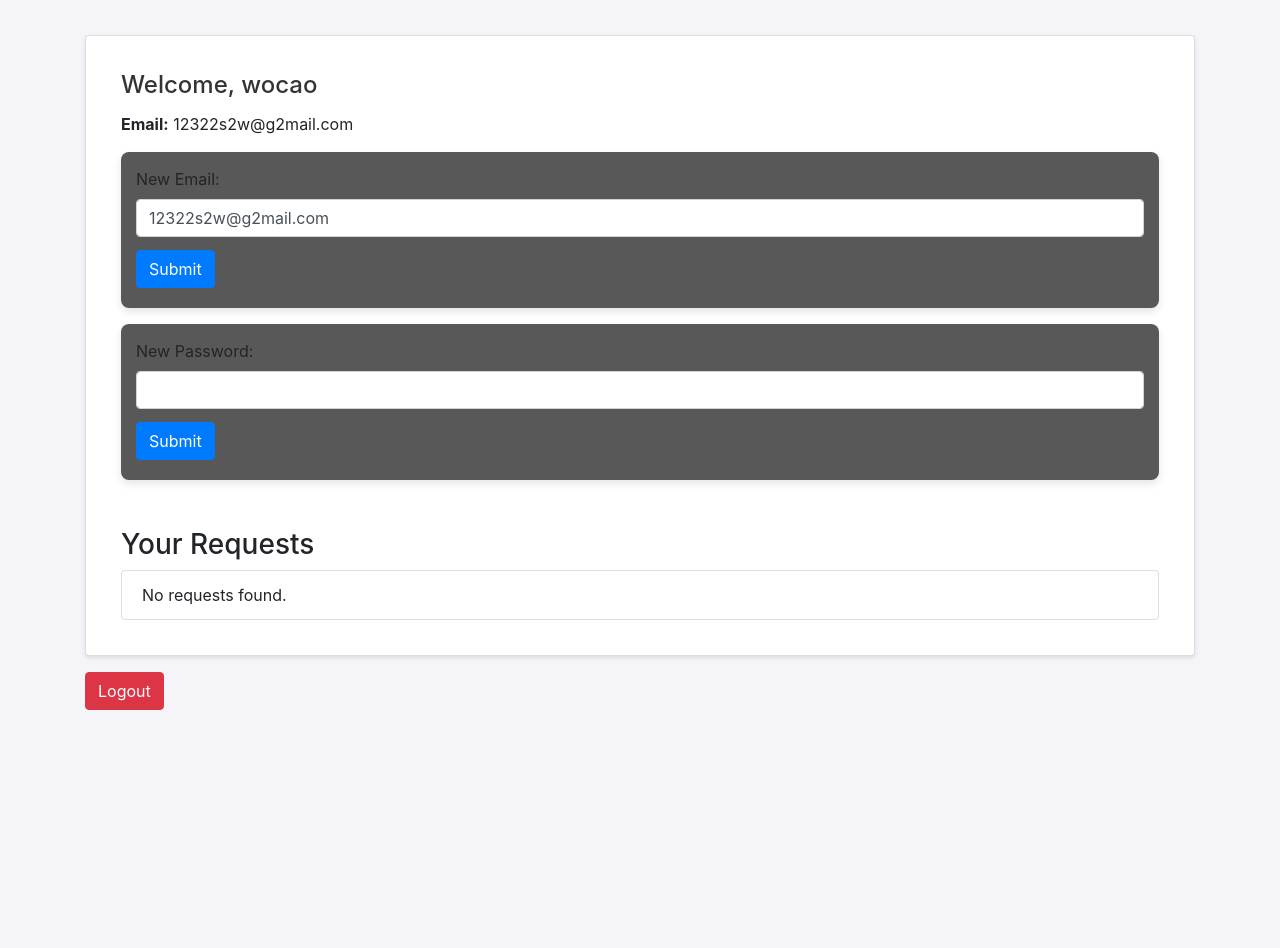
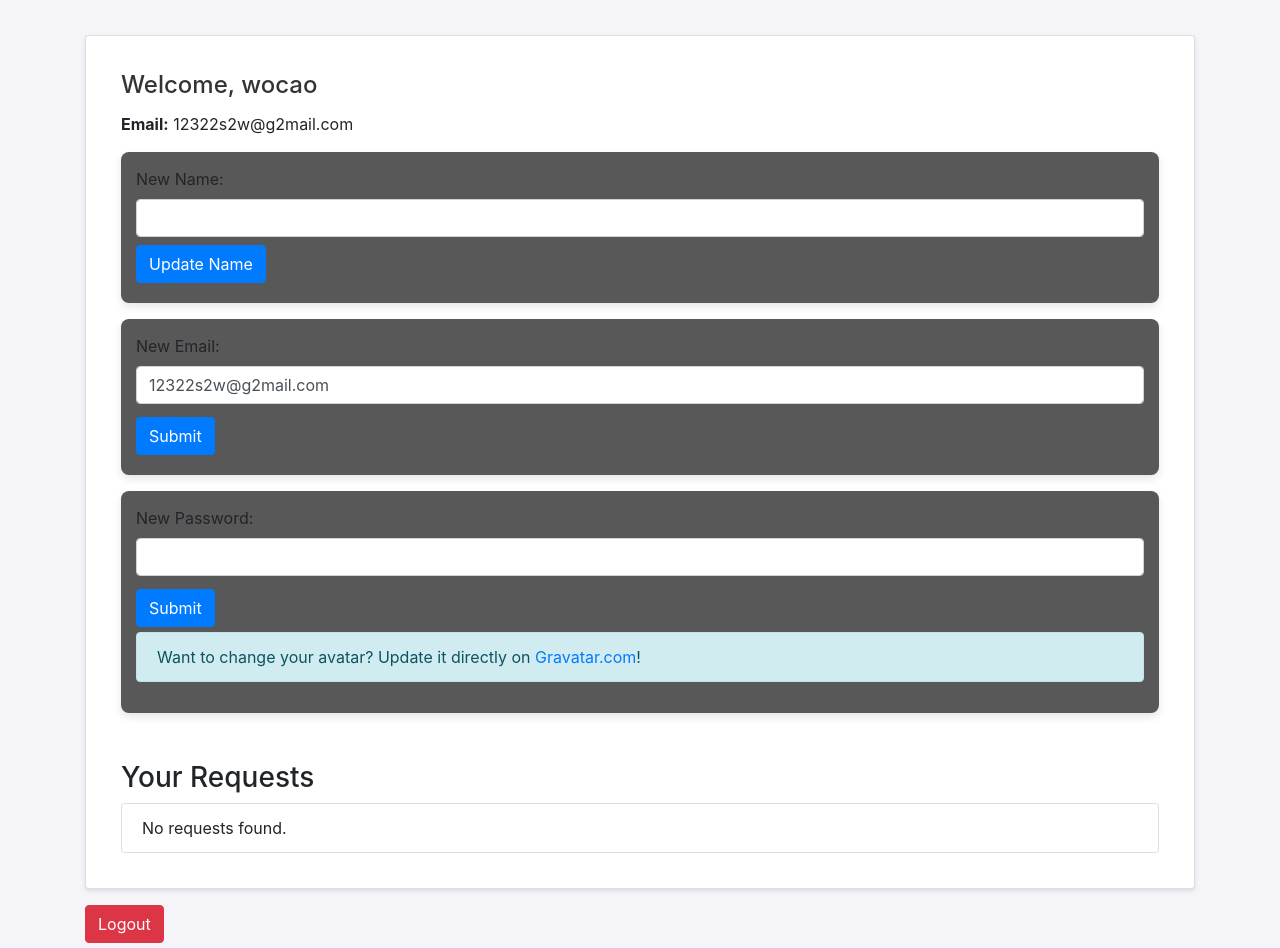
Before and after one commit to sjy9999/Group_project, a Flask app: page /dashboard/ in a window 1280 px wide. Shown: the part 241-1189 px from the top of the page. Before the commit the page ends 951 px from the top, so only its background shows below. Run offline with Flask 3, Linux system fonts and the light colour scheme; a user stored in the database is signed in; data comes from the database, SQL or seed files in the repository; both versions use the stored data as it was after the commit; some libraries are stand-ins or nearby versions.

Commit message:
Updated user avatar, username, and password handling functionalities.

```diff
--- a/app.py
+++ b/app.py
@@ -52,6 +52,7 @@ def register():
             username = request.form['name']
             password = request.form['password']
             email = request.form['email']
+
             with sqlite3.connect("database.db") as con:
                 cur = con.cursor()
                 cur.execute("INSERT INTO users (name, password, email) VALUES (?, ?, ?)", (username, password, email))
@@ -94,10 +95,14 @@ def login():
                     session['loggedin'] = True
                     session['username'] = user['name']
                     session['email'] = user['email']
+                    # 登录成功后   保存   测试
+
+                    current_user_avatar = generate_gravatar_url(user['email'], size=128)
+                    session['avatar_url'] = current_user_avatar  # Store in session for use throughout the session
+
+                    # login   登录成功
                     msg = '登录成功！'
-                    # 登录成功后   保存   测试
-                    session['username'] = username  # 假设这是登录视图函数中的代码
-                    # login   登录成功
+
                     return render_template('main.html', msg=msg)
                     # return redirect(url_for('main'))
                 else:
@@ -112,6 +117,13 @@ def login():
     return redirect(url_for('login'))
 
 
+def get_posts_with_avatars():
+    posts = get_all_posts()  # Your function to fetch posts
+    for post in posts:
+        post['user_avatar'] = generate_gravatar_url(post['user_email'], size=64)
+        for reply in post['replies']:
+            reply['user_avatar'] = generate_gravatar_url(reply['user_email'], size=48)
+    return posts
 
 
 
@@ -160,12 +172,14 @@ def update_password():
 
 
 import hashlib
+import time
 
 def generate_gravatar_url(email, size=80):
-    """Generate a Gravatar URL from an email."""
+    """Generate a Gravatar URL from an email with cache busting."""
     email = email.lower().encode('utf-8')  # Ensure the email is in lowercase and encoded to bytes
     gravatar_id = hashlib.md5(email).hexdigest()
-    return f"https://www.gravatar.com/avatar/{gravatar_id}?d=identicon&s={size}"
+    timestamp = int(time.time())  # Current time as a cache buster
+    return f"https://www.gravatar.com/avatar/{gravatar_id}?s={size}&d=identicon&r=g&{timestamp}"
 
 @app.route('/dashboard/')
 def dashboard():
@@ -250,9 +264,77 @@ def delete_request(request_id):
 
     return redirect(url_for('dashboard'))
 
+@app.route('/update_name', methods=['POST'])
+def update_name():
+    # Check if the user is logged in
+    if 'loggedin' in session:
+        new_name = request.form['name']  # Get the new name from form data
+        try:
+            # Establish a database connection
+            with sqlite3.connect("database.db") as con:
+                cur = con.cursor()
+                # Update the user's name in the database
+                cur.execute("UPDATE users SET name = ? WHERE name = ?", (new_name, session['username']))
+                con.commit()
+                session['username'] = new_name  # Update the username in the session if it's also the name
+                flash('Name updated successfully!', 'success')
+        except sqlite3.Error as e:
+            # Handle database errors
+            flash('An error occurred: ' + str(e), 'error')
+            return redirect(url_for('dashboard'))
+
+        return redirect(url_for('dashboard'))
+    else:
+        # If the user is not logged in, redirect to the login page
+        flash('You must be logged in to update your name.', 'info')
+        return redirect(url_for('login'))
+
+#from werkzeug.utils import secure_filename
+# import os
+
+# UPLOAD_FOLDER = 'C:/Users/Ge/Desktop/Group_project/UPLOAD_FOLDER'
+# ALLOWED_EXTENSIONS = {'png', 'jpg', 'jpeg', 'gif'}
+# app.config['UPLOAD_FOLDER'] = UPLOAD_FOLDER
 
 
 
+
+# def allowed_file(filename):
+#     return '.' in filename and filename.rsplit('.', 1)[1].lower() in {'png', 'jpg', 'jpeg', 'gif'}
+
+# @app.route('/upload_avatar', methods=['POST'])
+# def upload_avatar():
+#     if 'avatar' not in request.files:
+#         flash('No file part')
+#         return redirect(request.url)
+#     file = request.files['avatar']
+#     if file.filename == '':
+#         flash('No selected file')
+#         return redirect(request.url)
+#     if file and allowed_file(file.filename):
+#         filename = secure_filename(file.filename)
+#         file_path = os.path.join(app.config['UPLOAD_FOLDER'], filename)
+#         try:
+#             file.save(file_path)  # Save the file
+#             update_user_avatar_url(file_path)  # Update the database
+#             flash('Avatar uploaded successfully')
+#         except Exception as e:
+#             flash(f'Error saving file: {str(e)}')
+#             return redirect(request.url)
+#         return redirect(url_for('dashboard'))
+#     flash('File not allowed')
+#     return redirect(request.url)
+
+# def update_user_avatar_url(file_path):
+#     username = session.get('username')
+#     try:
+#         with sqlite3.connect("C:/Users/Ge/Desktop/Group_project/database.db") as con:
+#             cur = con.cursor()
+#             cur.execute("UPDATE users SET avatar_url = ? WHERE username = ?", (file_path, username))
+#             con.commit()
+#             flash('Avatar updated successfully.')
+#     except sqlite3.Error as error:
+#         flash(f"Error updating avatar: {str(error)}")
 
 
 
@@ -436,13 +518,30 @@ def findRequest():
             with sqlite3.connect("database.db") as con:
                 con.row_factory = sqlite3.Row
                 cur = con.cursor()
-                cur.execute("SELECT * FROM requests WHERE title LIKE ?", ('%'+search_queryFR+'%',))
+                # Joining requests with users to fetch email for avatar
+                cur.execute("""
+                    SELECT requests.*, users.email
+                    FROM requests
+                    JOIN users ON requests.username = users.name
+                    WHERE requests.title LIKE ?
+                    """, ('%' + search_queryFR + '%',))
                 rows = [dict(row) for row in cur.fetchall()]
 
                 for row in rows:
-                    cur.execute("SELECT * FROM replies WHERE request_id=?", (row["id"],))
-                    row["replies"] = [dict(reply) for reply in cur.fetchall()]
-
+                    # Generate Gravatar URL for each request
+                    row['user_avatar'] = generate_gravatar_url(row['email'], size=64)
+                    # Fetching replies and joining with users to get emails for avatars
+                    cur.execute("""
+                        SELECT replies.*, users.email AS reply_email
+                        FROM replies
+                        JOIN users ON replies.answerName = users.name
+                        WHERE replies.request_id = ?
+                        """, (row["id"],))
+                    replies = [dict(reply) for reply in cur.fetchall()]
+                    for reply in replies:
+                        # Generate Gravatar URL for each reply
+                        reply['user_avatar'] = generate_gravatar_url(reply['reply_email'], size=48)
+                    row["replies"] = replies
                 if not rows:
                     message = '未找到匹配的请求。'
         except Exception as e:
--- a/templates/dashboard.html
+++ b/templates/dashboard.html
@@ -67,6 +67,9 @@
 
 
 
+
+
+
         <!-- Display Flash Messages -->
         {% with messages = get_flashed_messages(with_categories=True) %}
             {% if messages %}
@@ -82,10 +85,26 @@
         {% endwith %}
 
 
+
+
+
         <div class="card custom-card">
             <div class="card-body">
                 <h4 class="card-title">Welcome, {{ username }}</h4>
                 <p class="card-text"><strong>Email:</strong> {{ email }}</p>
+                <!-- Form to Update Name -->
+        <div class="mt-3">
+            <div id="nameForm" class="post">
+                <form action="{{ url_for('update_name') }}" method="post" class="mt-2">
+                    <div class="form-group">
+                    <label for="name">New Name:</label>
+                    <input type="text" class="form-control" id="name" name="name" value="{{ name }}" required>
+                    <button type="submit" class="btn btn-primary mt-2">Update Name</button>
+                </div>
+            </form>
+        </div>
+    </div>
+
 
                 <!-- Form to update email -->
                 <div class="mt-3">
@@ -110,10 +129,16 @@
                                 <label for="password">New Password:</label>
                                 <input type="password" class="form-control" id="password" name="password">
                                 <button type="submit" class="btn btn-primary mt-2">Submit</button>
+                                <div class="alert alert-info" role="alert">
+                                    Want to change your avatar? Update it directly on <a href="https://gravatar.com" target="_blank">Gravatar.com</a>!
+                                </div>
                             </div>
                         </form>
                     </div>
                 </div>
+
+
+
 
                 <div class="mt-5">
                     <h3>Your Requests</h3>
--- a/templates/findRequest.html
+++ b/templates/findRequest.html
@@ -40,6 +40,8 @@
         <div class="card mt-3">
             <div class="card-body">
             <div class="card-body">
+                <img src="{{ row.user_avatar }}" alt="User Avatar" style="border-radius: 50%; width: 64px; height: 64px; float: left; margin-right: 15px;">
+
                 <h5 class="card-title">{{ row.title }}</h5>
                 <p class="card-text">{{ row.description }}</p>
                 <p class="card-text"><small class="text-muted">Posted by {{ row.username }} on {{ row.created_at }}</small></p>
@@ -49,6 +51,8 @@
                 {% if row.replies %}
                     {% for reply in row.replies %}
                         <div class="reply mt-2">
+                            <img src="{{ reply.user_avatar }}" alt="User Avatar" style="border-radius: 50%; width: 48px; height: 48px; float: left; margin-right: 10px;">
+
                             <p class="reply-text">{{ reply.reply_content }}</p>
                             <p class="reply-info"><small class="text-muted">Replied by {{ reply.answerName }}</small></p>
                         </div>
```
Also changed, not shown: database.db.
